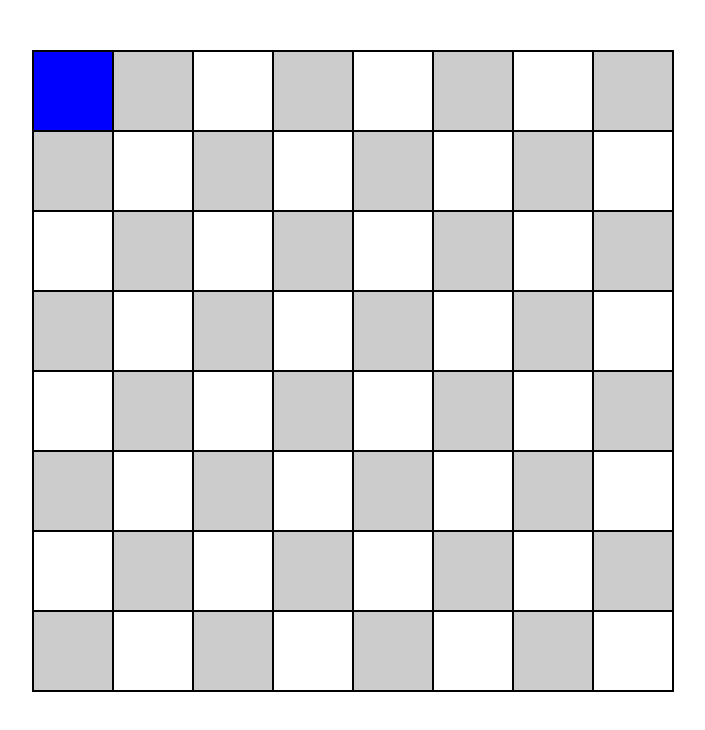
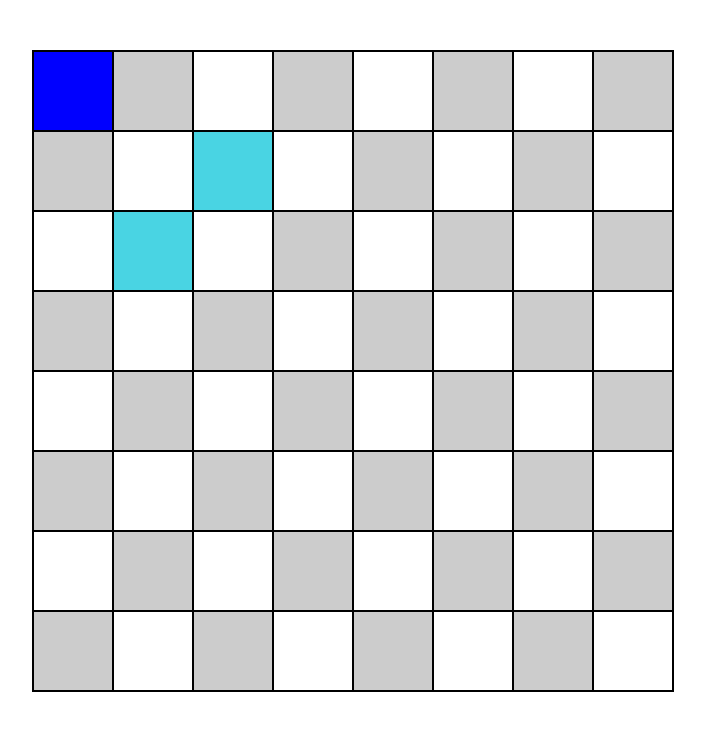
Before and after one commit to RumbaInkanta/test-4, a plain HTML site: page index.html in a window 1280 px wide. Both pictures are taken after a click on the element 360 px from the left and 91 px from the top of the page. Shown: the whole page, without its empty margins (287-992 px from the left). Drawn offline with Linux system fonts and the light colour scheme.

Commit message:
complete

```diff
--- a/index.js
+++ b/index.js
@@ -29,7 +29,8 @@ for (let i = 0; i < excel.length; i++) {
 
 function current(event) {
     for (let i = 0; i < excel.length; i++) {
-        excel[i].classList.remove('current')//снимаем выделение
+        excel[i].classList.remove('current')
+        excel[i].classList.remove('step')//снимаем выделение
     }
     current = event.target
     current.classList.add('current')//выделяем элемент
@@ -48,5 +49,12 @@ function step(currentX, currentY) {
                 document.querySelector('[posX="' + (+currentX + 2) + '"][posY="' + (+currentY - 1) + '"]'),
                 document.querySelector('[posX="' + (+currentX - 2) + '"][posY="' + (+currentY + 1) + '"]'),
                 document.querySelector('[posX="' + (+currentX - 2) + '"][posY="' + (+currentY - 1) + '"]')]
-    console.log(vars)
+
+    for (let i = vars.length - 1; i >= 0; i--) { //с конца для избежания ошибок после null
+        if (!vars[i]) {
+            vars.splice(i,1)//убираем лишнее
+        }
+    }
+
+    vars.forEach(el => el.classList.add('step'))
 }
--- a/style.css
+++ b/style.css
@@ -14,3 +14,6 @@
 .current {
     background-color: #00f!important;
 }
+.step {
+    background-color: #49d4e3!important;
+}
```
